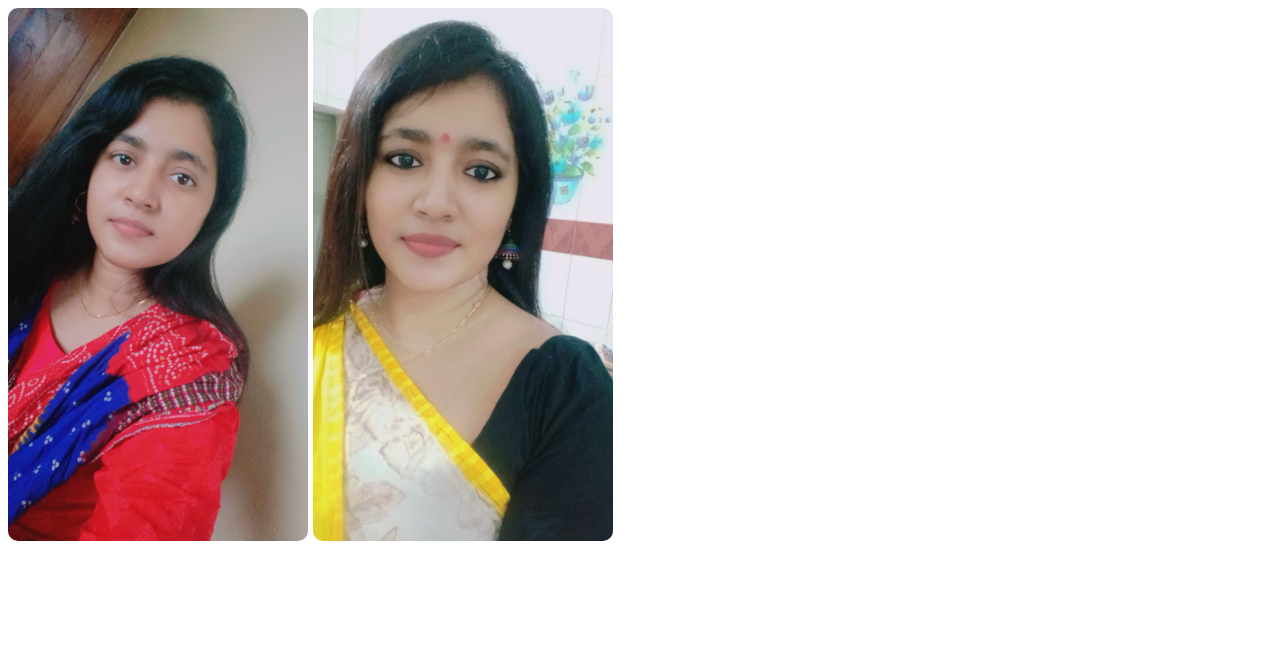
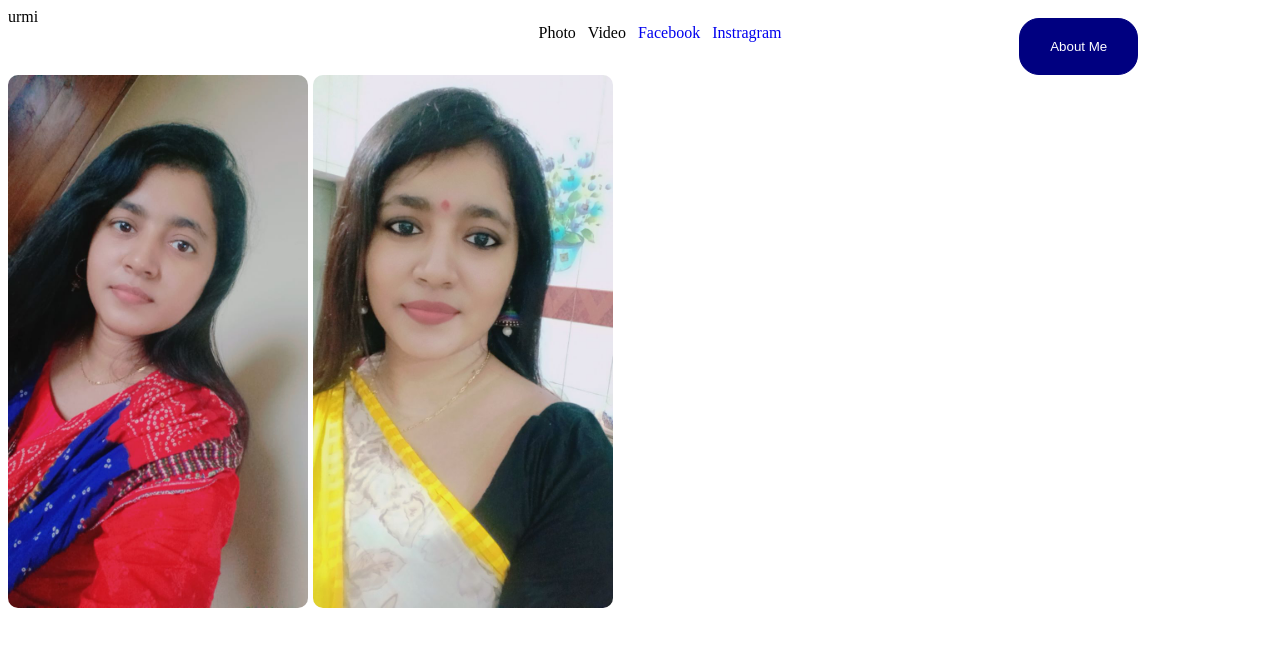
Before and after one commit to urmi715/urmi1, a plain HTML site: page index.html in a window 1280 px wide. Drawn offline with Linux system fonts and the light colour scheme.

Commit message:
nav 70% complete

```diff
--- a/index.html
+++ b/index.html
@@ -7,7 +7,25 @@
     <title>Urmi</title>
 </head>
 <body>
-   <section>
+    <nav>
+        <div class="logo">urmi</div>
+        <div class="navBar">
+            <ul class="nItem">
+                <li>Photo</li>
+                <li>Video</li>
+                <li>
+                    <a href="https://www.facebook.com/urmi.riddhi" target="_blank">Facebook</a>
+                </li>
+                <li>
+                    <a href="https://www.instagram.com/urmi_riddhi" target="_blank">Instragram</a>
+                </li>
+            </ul>
+        </div>
+        <div class="about">
+            <button class="btn1">About Me</button>
+        </div>
+    </nav>
+   <section class="overlayPart">
         <div class="container">
             <img src="images/Urmi1.jpg" alt="Urmi Riddhi" class="image">
             <img class="overlay" src="images/Urmi2.jpg" alt="Urmi Riddhi">
--- a/style.css
+++ b/style.css
@@ -1,6 +1,44 @@
 * {box-sizing: border-box}
+ul{
+  list-style: none;
+}
+a{
+  text-decoration: none;
+}
+nav{
+  position: sticky;
+  display: flex;
+}
+nav .logo{
+  width: 20%;
+}
 
-section{
+nav .nItem{
+  display: flex;
+  gap: 12px;
+  justify-content: center;
+}
+nav .navBar{
+  width: 60%;
+}
+.btn1{
+  padding: 20px 30px;
+  background-color: navy;
+  border: 1px solid navy;
+  border-radius: 20px;
+  color: white;
+  margin-top: 10px;
+  transition: .5s ease-in-out;
+}
+.btn1:hover{
+  background-color: transparent;
+  color: navy;
+}
+nav .about{
+  width: 20%;
+}
+
+.overlayPart{
     display: flex;
     gap: 5px;
 }
```
